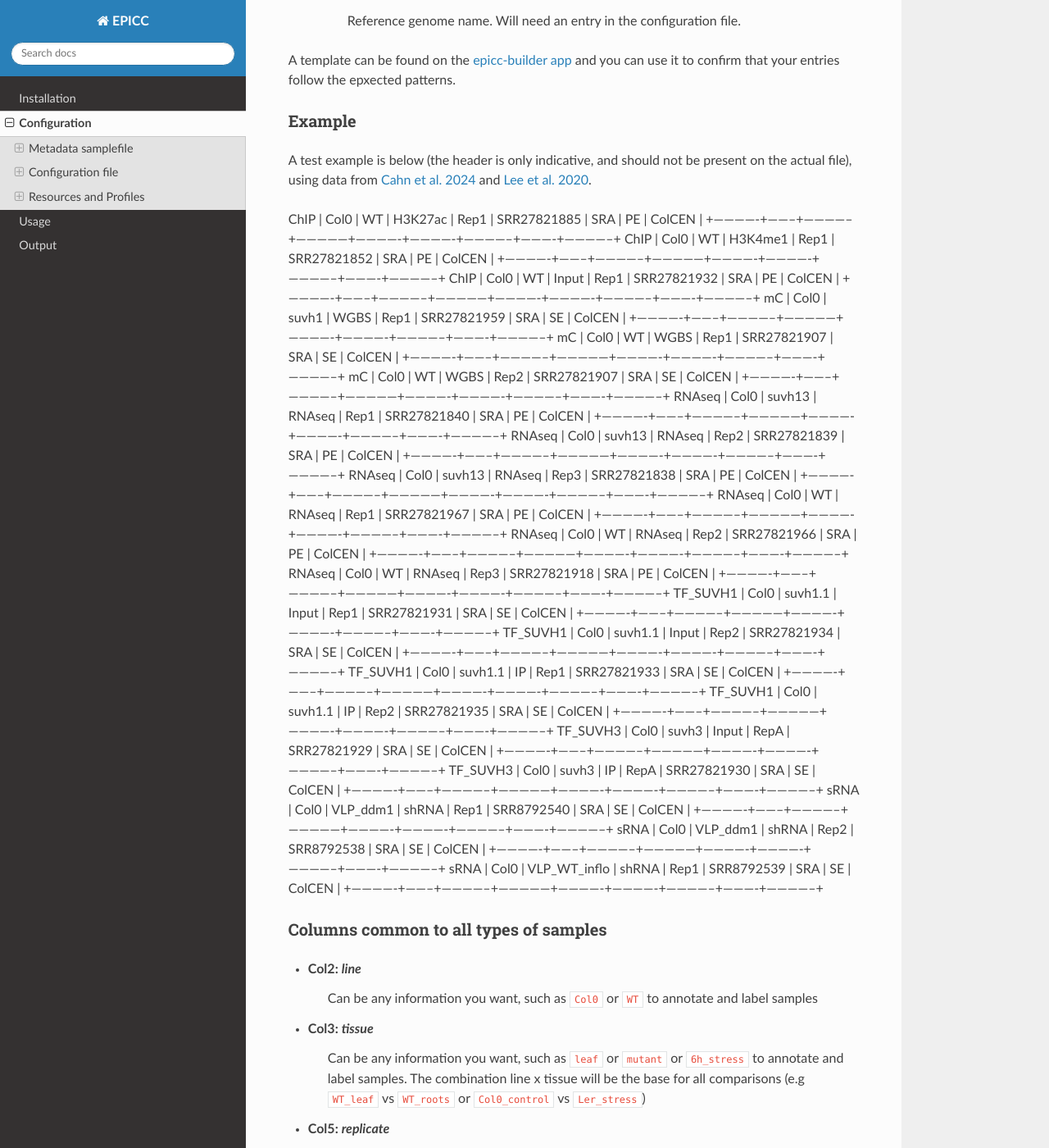
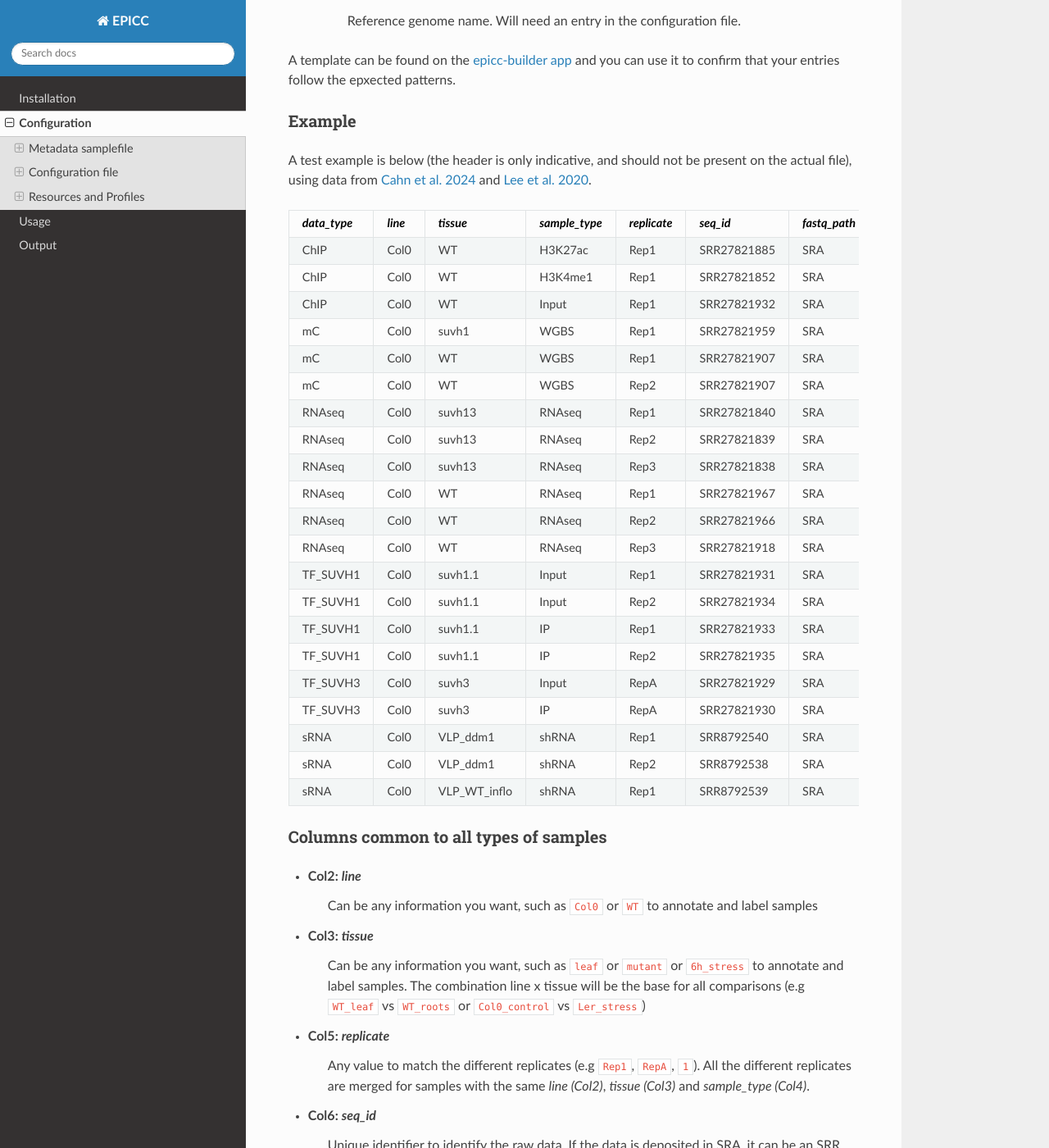
Before and after one commit to joncahn/epicc-documentation, a Sphinx documentation site: the page built from docs/source/configuration.rst, in a window 1280 px wide and 1400 px high, scrolled down 1304 px. Shown: the whole window at 82% size. Built offline with Sphinx 7.4.7 and the Read the Docs theme 3.1.0, drawn with Linux system fonts in a browser that asks for light colours.

Commit message:
Update configuration.rst

```diff
--- a/docs/source/configuration.rst
+++ b/docs/source/configuration.rst
@@ -54,47 +54,47 @@ A test example is below (the header is only indicative, and should not be presen
 +-------------+--------+--------------+---------------+-------------+-------------+--------------+----------+--------------+
 | *data_type* | *line* | *tissue*     | *sample_type* | *replicate* | *seq_id*    | *fastq_path* | *paired* | *ref_genome* |
 +=============+========+==============+===============+=============+=============+==============+==========+==============+
-ChIP          | Col0   | WT           | H3K27ac       | Rep1        | SRR27821885 | SRA          | PE       | ColCEN       |
+| ChIP        | Col0   | WT           | H3K27ac       | Rep1        | SRR27821885 | SRA          | PE       | ColCEN       |
 +-------------+--------+--------------+---------------+-------------+-------------+--------------+----------+--------------+
-ChIP          | Col0   | WT           | H3K4me1       | Rep1        | SRR27821852 | SRA          | PE       | ColCEN       |
+| ChIP        | Col0   | WT           | H3K4me1       | Rep1        | SRR27821852 | SRA          | PE       | ColCEN       |
 +-------------+--------+--------------+---------------+-------------+-------------+--------------+----------+--------------+
-ChIP          | Col0   | WT           | Input         | Rep1        | SRR27821932 | SRA          | PE       | ColCEN       |
+| ChIP        | Col0   | WT           | Input         | Rep1        | SRR27821932 | SRA          | PE       | ColCEN       |
 +-------------+--------+--------------+---------------+-------------+-------------+--------------+----------+--------------+
-mC            | Col0   | suvh1        | WGBS          | Rep1        | SRR27821959 | SRA          | SE       | ColCEN       |
+| mC          | Col0   | suvh1        | WGBS          | Rep1        | SRR27821959 | SRA          | SE       | ColCEN       |
 +-------------+--------+--------------+---------------+-------------+-------------+--------------+----------+--------------+
-mC            | Col0   | WT           | WGBS          | Rep1        | SRR27821907 | SRA          | SE       | ColCEN       |
+| mC          | Col0   | WT           | WGBS          | Rep1        | SRR27821907 | SRA          | SE       | ColCEN       |
 +-------------+--------+--------------+---------------+-------------+-------------+--------------+----------+--------------+
-mC            | Col0   | WT           | WGBS          | Rep2        | SRR27821907 | SRA          | SE       | ColCEN       |
+| mC          | Col0   | WT           | WGBS          | Rep2        | SRR27821907 | SRA          | SE       | ColCEN       |
 +-------------+--------+--------------+---------------+-------------+-------------+--------------+----------+--------------+
-RNAseq        | Col0   | suvh13       | RNAseq        | Rep1        | SRR27821840 | SRA          | PE       | ColCEN       |
+| RNAseq      | Col0   | suvh13       | RNAseq        | Rep1        | SRR27821840 | SRA          | PE       | ColCEN       |
 +-------------+--------+--------------+---------------+-------------+-------------+--------------+----------+--------------+
-RNAseq        | Col0   | suvh13       | RNAseq        | Rep2        | SRR27821839 | SRA          | PE       | ColCEN       |
+| RNAseq      | Col0   | suvh13       | RNAseq        | Rep2        | SRR27821839 | SRA          | PE       | ColCEN       |
 +-------------+--------+--------------+---------------+-------------+-------------+--------------+----------+--------------+
-RNAseq        | Col0   | suvh13       | RNAseq        | Rep3        | SRR27821838 | SRA          | PE       | ColCEN       |
+| RNAseq      | Col0   | suvh13       | RNAseq        | Rep3        | SRR27821838 | SRA          | PE       | ColCEN       |
 +-------------+--------+--------------+---------------+-------------+-------------+--------------+----------+--------------+
-RNAseq        | Col0   | WT           | RNAseq        | Rep1        | SRR27821967 | SRA          | PE       | ColCEN       |
+| RNAseq      | Col0   | WT           | RNAseq        | Rep1        | SRR27821967 | SRA          | PE       | ColCEN       |
 +-------------+--------+--------------+---------------+-------------+-------------+--------------+----------+--------------+
-RNAseq        | Col0   | WT           | RNAseq        | Rep2        | SRR27821966 | SRA          | PE       | ColCEN       |
+| RNAseq      | Col0   | WT           | RNAseq        | Rep2        | SRR27821966 | SRA          | PE       | ColCEN       |
 +-------------+--------+--------------+---------------+-------------+-------------+--------------+----------+--------------+
-RNAseq        | Col0   | WT           | RNAseq        | Rep3        | SRR27821918 | SRA          | PE       | ColCEN       |
+| RNAseq      | Col0   | WT           | RNAseq        | Rep3        | SRR27821918 | SRA          | PE       | ColCEN       |
 +-------------+--------+--------------+---------------+-------------+-------------+--------------+----------+--------------+
-TF_SUVH1      | Col0   | suvh1.1      | Input         | Rep1        | SRR27821931 | SRA          | SE       | ColCEN       |
+| TF_SUVH1    | Col0   | suvh1.1      | Input         | Rep1        | SRR27821931 | SRA          | SE       | ColCEN       |
 +-------------+--------+--------------+---------------+-------------+-------------+--------------+----------+--------------+
-TF_SUVH1      | Col0   | suvh1.1      | Input         | Rep2        | SRR27821934 | SRA          | SE       | ColCEN       |
+| TF_SUVH1    | Col0   | suvh1.1      | Input         | Rep2        | SRR27821934 | SRA          | SE       | ColCEN       |
 +-------------+--------+--------------+---------------+-------------+-------------+--------------+----------+--------------+
-TF_SUVH1      | Col0   | suvh1.1      | IP            | Rep1        | SRR27821933 | SRA          | SE       | ColCEN       |
+| TF_SUVH1    | Col0   | suvh1.1      | IP            | Rep1        | SRR27821933 | SRA          | SE       | ColCEN       |
 +-------------+--------+--------------+---------------+-------------+-------------+--------------+----------+--------------+
-TF_SUVH1      | Col0   | suvh1.1      | IP            | Rep2        | SRR27821935 | SRA          | SE       | ColCEN       |
+| TF_SUVH1    | Col0   | suvh1.1      | IP            | Rep2        | SRR27821935 | SRA          | SE       | ColCEN       |
 +-------------+--------+--------------+---------------+-------------+-------------+--------------+----------+--------------+
-TF_SUVH3      | Col0   | suvh3        | Input         | RepA        | SRR27821929 | SRA          | SE       | ColCEN       |
+| TF_SUVH3    | Col0   | suvh3        | Input         | RepA        | SRR27821929 | SRA          | SE       | ColCEN       |
 +-------------+--------+--------------+---------------+-------------+-------------+--------------+----------+--------------+
-TF_SUVH3      | Col0   | suvh3        | IP            | RepA        | SRR27821930 | SRA          | SE       | ColCEN       |
+| TF_SUVH3    | Col0   | suvh3        | IP            | RepA        | SRR27821930 | SRA          | SE       | ColCEN       |
 +-------------+--------+--------------+---------------+-------------+-------------+--------------+----------+--------------+
-sRNA          | Col0   | VLP_ddm1     | shRNA         | Rep1        | SRR8792540  | SRA          | SE       | ColCEN       |
+| sRNA        | Col0   | VLP_ddm1     | shRNA         | Rep1        | SRR8792540  | SRA          | SE       | ColCEN       |
 +-------------+--------+--------------+---------------+-------------+-------------+--------------+----------+--------------+
-sRNA          | Col0   | VLP_ddm1     | shRNA         | Rep2        | SRR8792538  | SRA          | SE       | ColCEN       |
+| sRNA        | Col0   | VLP_ddm1     | shRNA         | Rep2        | SRR8792538  | SRA          | SE       | ColCEN       |
 +-------------+--------+--------------+---------------+-------------+-------------+--------------+----------+--------------+
-sRNA          | Col0   | VLP_WT_inflo | shRNA         | Rep1        | SRR8792539  | SRA          | SE       | ColCEN       |
+| sRNA        | Col0   | VLP_WT_inflo | shRNA         | Rep1        | SRR8792539  | SRA          | SE       | ColCEN       |
 +-------------+--------+--------------+---------------+-------------+-------------+--------------+----------+--------------+
 
 Columns common to all types of samples
```
